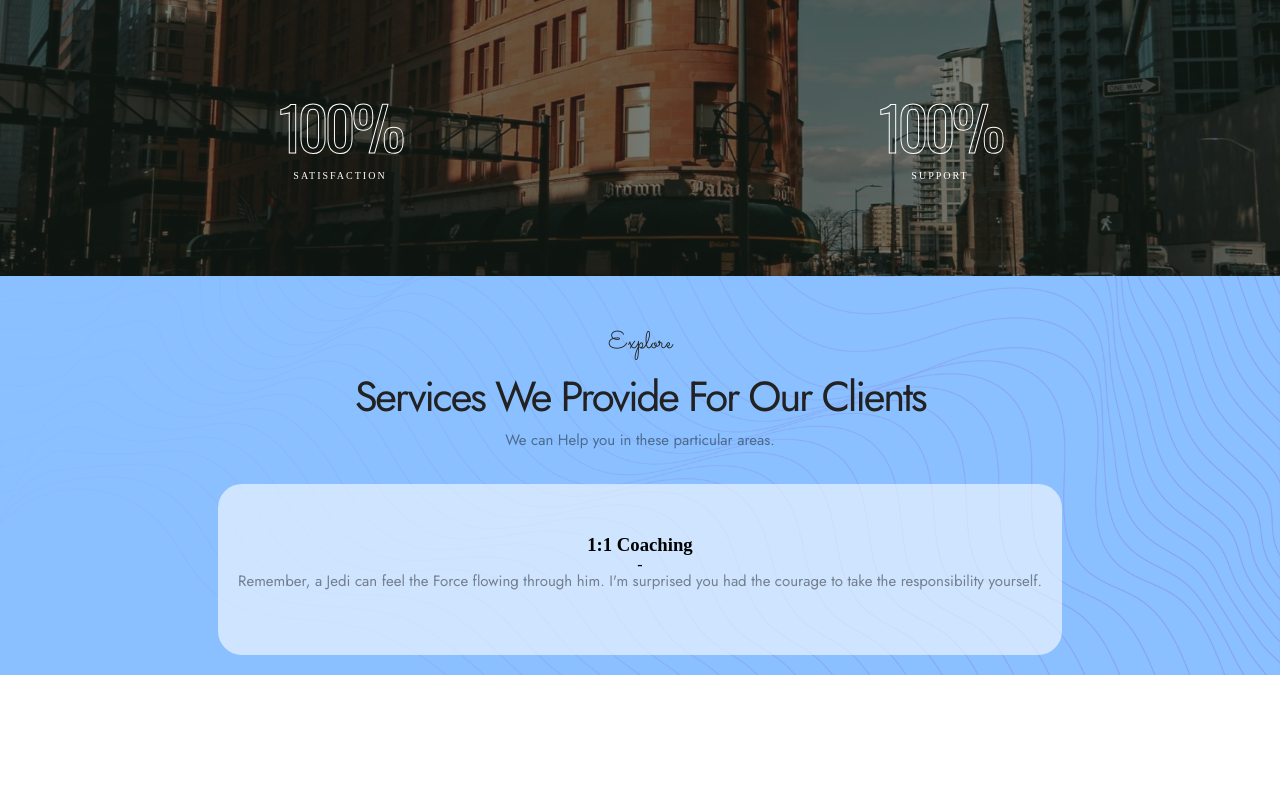
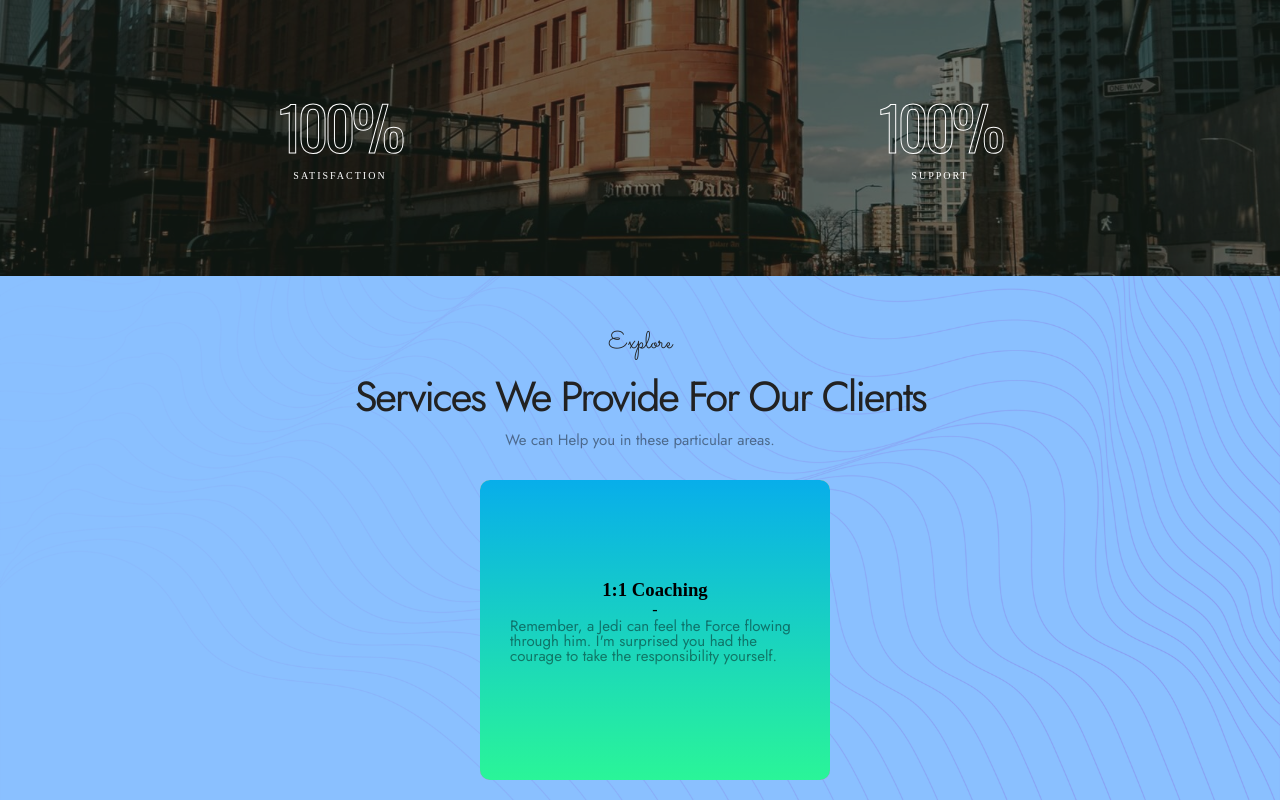
Before and after one commit to UREYPRICE/astrailsInstitute, a React (Vite) app: page / in a window 1280 px wide. Shown: the part 1617-2417 px from the top of the page. Before the commit the page ends 2292 px from the top, so only its background shows below. Built offline with nearby package versions, Linux system fonts and the light colour scheme; a web font is replaced by a local one.

Commit message:
not happy with the results but still ok

```diff
--- a/src/Explore.css
+++ b/src/Explore.css
@@ -7,7 +7,7 @@
     flex-direction: column;
     justify-content: center;
     align-items: center;
-
+   overflow: hidden;
 }
 
 .ExploreOverlay {
@@ -54,20 +54,53 @@ opacity: 0.79;
     padding-bottom: 16px;
 }
 
-.cardsContainer {
-    z-index: 1;
-    display: flex;
-    flex-direction: column;
+.CardContainerFirst{
+
+  display: flex;
+  justify-content: center;
+  align-items: center;
+  padding-bottom: 20px;
 }
 
-.card {
-    display: flex;
-    flex-direction: column;
-    justify-content: center;
-    align-items: center;
-    text-align: center;
-    padding: 50px 20px 50px 20px;
-    background-color: #FFFFFF96;
-    border-radius: 24px;
-    margin: 20px;
+.card{
+  height: 300px;
+  width: 350px;
+  position: relative;
+  transition: all 1s linear;
+  transform-style: preserve-3d;
 }
+
+.front,
+.back{
+  padding: 30px;
+  height: 100%;
+  width: 100%;
+  display: flex;
+flex-direction: column;
+  justify-content: center;
+  align-items: center;
+  font-size: ;
+  font-family: 'Lobster', cursive;
+  border-radius: 10px;
+  position: absolute;
+}
+
+.front{
+  background: linear-gradient(#08aeea, #2af598);
+  z-index: 2;
+  backface-visibility: hidden;
+}
+
+.back{
+  background: linear-gradient(#f8da61, #ff5acd);
+  z-index: 1;
+  transform: rotateY(180deg);
+}
+
+.container:hover .card{
+  transform: rotateY(180deg);
+}
+
+.container{
+  perspective: 1000px;
+}
--- a/src/Explore.jsx
+++ b/src/Explore.jsx
@@ -3,23 +3,44 @@ import './Explore.css'
 
 const Explore = () => {
     return (
+
+<>
+
+
+
+
         <div className='ExploreContainer'>
             <div className="ExploreOverlay"></div>
             <h2>Explore</h2>
             <h1>Services We Provide For Our Clients</h1>
             <p>We can Help you in these particular areas.</p>
 
-<div className="cardsContainer">
+            <div className = "CardContainerFirst" >
+  <div className="container">
+       <div className="card">
+           <div className="front">
 
-<div className="card">
-<h3>
+             <h3>
     1:1 Coaching
 </h3>
 
 <span>-</span>
 <p> Remember, a Jedi can feel the Force flowing through him. I'm surprised you had the courage to take the responsibility yourself.</p>
 
-</div>
+
+           </div>
+           <div className="back">
+
+             <h3>
+    1:1 Coaching
+</h3>
+
+<span>-</span>
+<p> Remember, a Jedi can feel the Force flowing through him. I'm surprised you had the courage to take the responsibility yourself.</p>
+
+           </div>
+       </div>
+   </div>
 
 
 </div>
@@ -28,6 +49,12 @@ const Explore = () => {
 
         </div>
 
+
+
+
+
+</>
+
     )
 }
 
--- a/src/Header.jsx
+++ b/src/Header.jsx
@@ -10,7 +10,7 @@ const Header = ({ isMenuOpen, setIsMenuOpen }) => {
     setIsMenuOpen(!isMenuOpen);
   }
 
-  // Determine the class based on the state of isMenuOpen
+  // Determine the className based on the state of isMenuOpen
   const containerClass = isMenuOpen ? 'container change' : 'container closeChange';
   const bgvidDisplay = isMenuOpen ? false : true;
   const menuOffLogo = isMenuOpen ? '' : 'menuOffLogo';
@@ -22,7 +22,7 @@ const Header = ({ isMenuOpen, setIsMenuOpen }) => {
         {/* {bgvidDisplay && <video src={bgvid} autoPlay muted loop></video>}
 
 
-{/* {bgvidDisplay &&<div class="backgroundOverlay"></div>} */}
+{/* {bgvidDisplay &&<div className="backgroundOverlay"></div>} */}
 
         <header>
 
```
